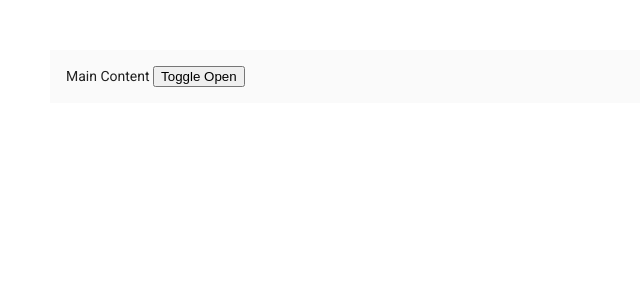
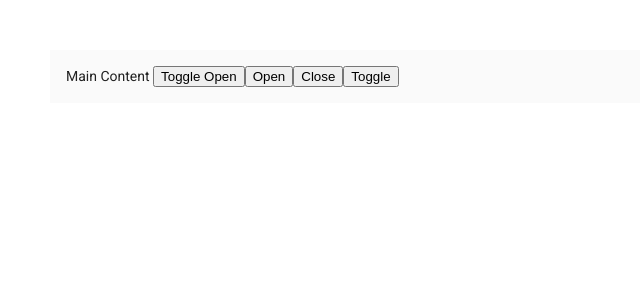
Before and after one commit to markpackham/angular_material_learn, an Angular app: page / in a window 1280 px wide. Shown: the top 300 px of the page, without its empty margins (0-640 px from the left). Built offline with nearby package versions, Linux system fonts and the light colour scheme.

Commit message:
use open, close and toggle
https://youtu.be/v8NpQYH2O5M?t=510

```diff
--- a/src/app/app.component.html
+++ b/src/app/app.component.html
@@ -1,8 +1,11 @@
 <div class="layout">
   <mat-sidenav-container>
-    <mat-sidenav mode="side" [(opened)]="opened">Sidenav</mat-sidenav>
+    <mat-sidenav #sidenav mode="side" [(opened)]="opened">Sidenav</mat-sidenav>
     <mat-sidenav-content>Main Content
       <button (click)="opened=!opened">Toggle Open</button>
+      <button (click)="sidenav.open()">Open</button>
+      <button (click)="sidenav.close()">Close</button>
+      <button (click)="sidenav.toggle()">Toggle</button>
     </mat-sidenav-content>
   </mat-sidenav-container>
 </div>
```
